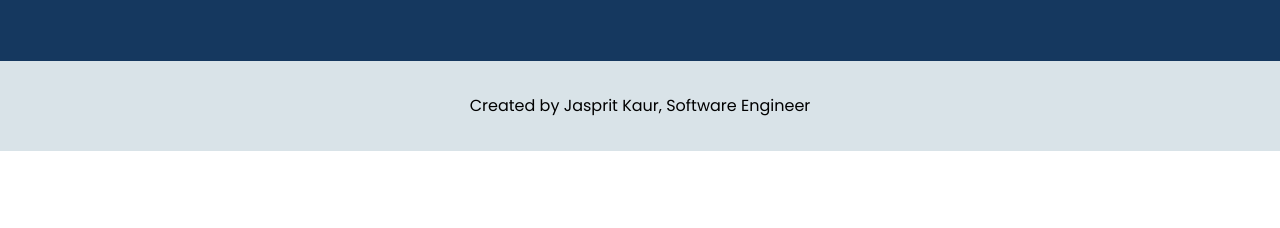
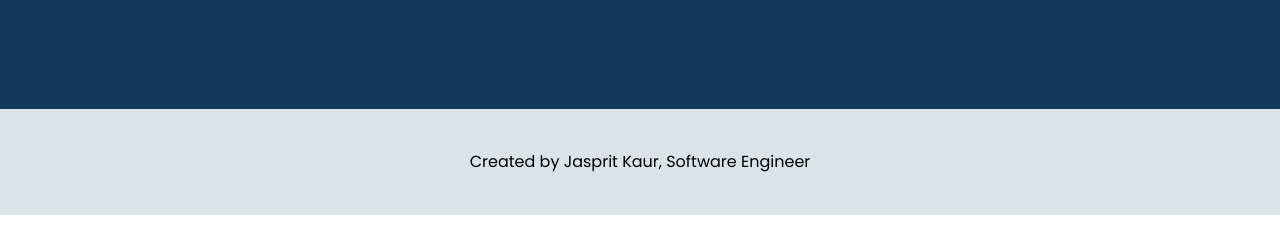
Before and after one commit to jaspritk/Responsive-webpage, a plain HTML site: page index.html in a window 1280 px wide. Shown: the part 1788-2016 px from the top of the page. Before the commit the page ends 1955 px from the top, so only its background shows below. Drawn offline with nearby package versions, Linux system fonts and the light colour scheme.

Commit message:
First commit

```diff
--- a/index.html
+++ b/index.html
@@ -11,7 +11,7 @@
     <header class="bg-light text-center">
         <div class="container container--narrow">
             <!-- <p>Jasprit Kaur, 2021</p> -->
-            <h1>Responsive layouts don't have to be a struggle</h1>
+            <h1 style="line-height: 1.5;">Responsive layouts don't have to be a struggle</h1>
         </div>
     </header>
 
@@ -57,8 +57,8 @@
         </div>
     </section>
 
-    <footer>
-        <p class="bg-light text-center" style="padding: 2rem 0;">Created by Jasprit Kaur, Software Engineer</p>
-    </footer>
+    <section class="footer">
+        <p class="bg-light text-center">Created by Jasprit Kaur, Software Engineer</p>
+    </section>
 </body>
 </html>
--- a/style.css
+++ b/style.css
@@ -100,7 +100,6 @@ section {
 
 .container--narrow {
     max-width: 35rem;
-    line-height: 1.5;
 }
 
 /* ----------------- */
@@ -141,3 +140,13 @@ img {
     display: block;
     max-width: 100%;
 }
+
+/* footer */
+.footer {
+    margin: 0;
+    padding: 0;
+}
+
+.footer p {
+    padding: 2.5rem;
+}
```
